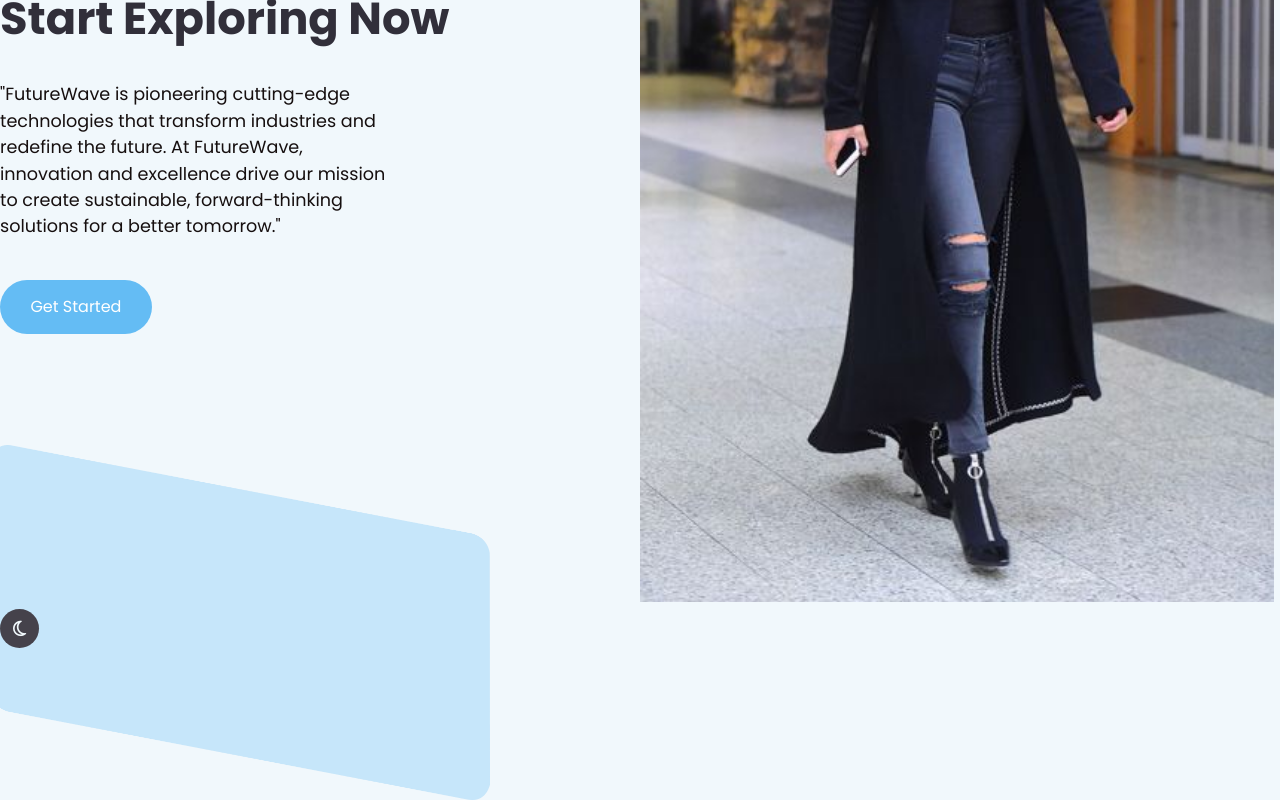
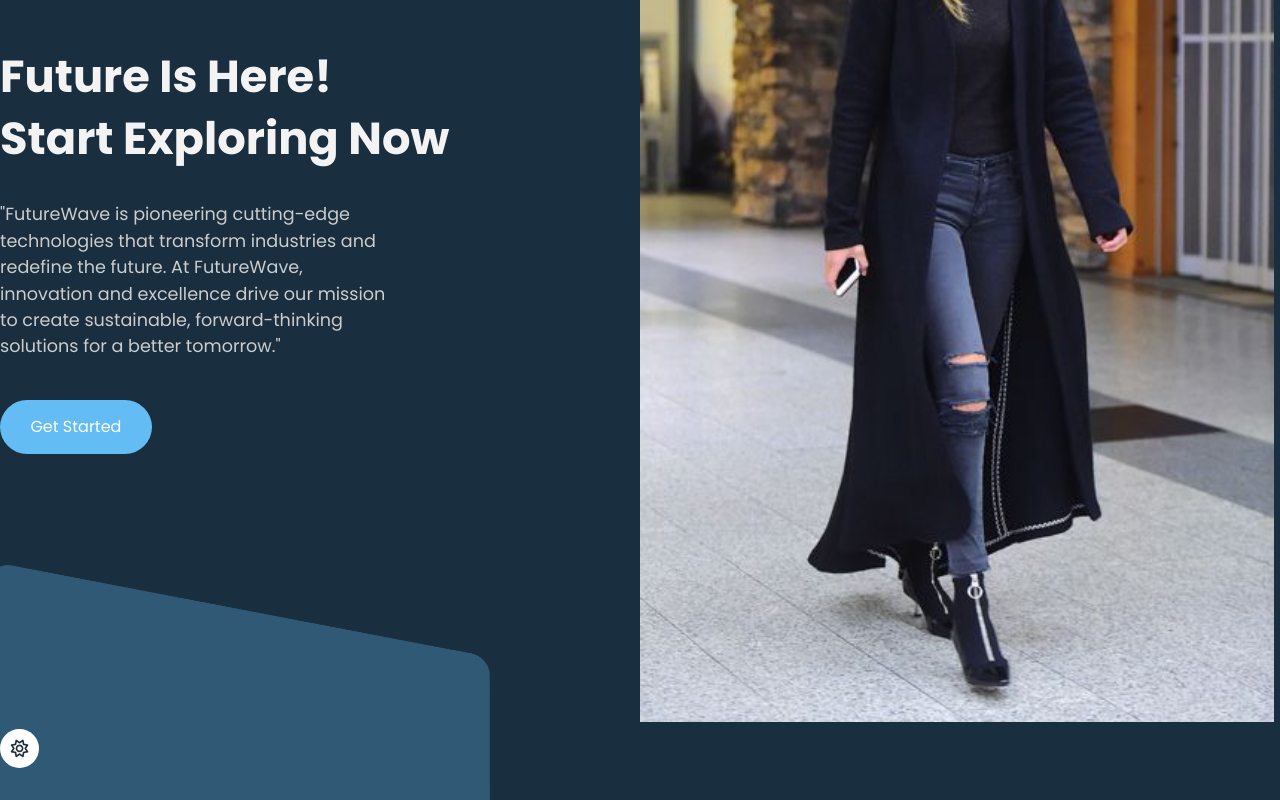
Before and after one commit to MUsmanAamir/PRODIGY_WD_01, a plain HTML site: page html landing page/index.html in a window 1280 px wide. Both pictures are taken after a click on the button 19 px from the left and 965 px from the top of the page. Shown: the part 337-1137 px from the top of the page. Drawn offline with Linux system fonts and the light colour scheme.

Commit message:
light/dark theme added

```diff
--- a/html landing page/app.js
+++ b/html landing page/app.js
@@ -0,0 +1,27 @@
+var toggle_btn = document.querySelector(".toggle-btn");
+var big_wrapper = document.querySelector(".big-wrapper");
+const main = document.querySelector("main");
+
+let dark = false;
+
+function toggleAnimation()
+{
+    //clone the big wrapper
+    dark=!dark;
+    console.log(dark);
+    let clone = big_wrapper.cloneNode(true);
+    if(dark)
+    {
+        clone.classList.remove("light");
+        clone.classList.add("dark");
+    }
+    else
+    {
+        clone.classList.remove("dark");
+        clone.classList.add("light");
+    }
+    clone.classList.add("copy");
+    main.appendChild(clone);
+}
+
+toggle_btn.addEventListener("click",toggleAnimation);
--- a/html landing page/index.html
+++ b/html landing page/index.html
@@ -10,7 +10,7 @@
   </head>
   <body>
    <main>
-    <div class="big-wrapper">
+    <div class="big-wrapper light">
       <img src="./img/shape.png" alt="" class="shape"/>
       <header>
         <div class="container">
@@ -27,7 +27,7 @@
                     <li><a href="#" class="btn">Sign Up</a></li>
                 </ul>
             </div>
-        </div>
+      </div>
     </header>
 
     <div class="showcase-area">
--- a/html landing page/style.css
+++ b/html landing page/style.css
@@ -1,7 +1,7 @@
 
 @import url('https://fonts.googleapis.com/css2?family=Poppins:ital,wght@0,100;0,200;0,300;0,400;0,500;0,600;0,700;0,800;0,900;1,100;1,200;1,300;1,400;1,500;1,600;1,700;1,800;1,900&display=swap');
 
-:root
+.light
 {
 --mainColor: #64bcf4;
 --hoverColor: #44a3de;
@@ -11,6 +11,17 @@
 --darkTwo: #45424b;
 --lightOne: #c77474;
 --LightTwo: #aaa;
+
+}
+.dark{
+--mainColor: #64bcf4;
+--hoverColor: #44a3de;
+--hoverColor2: #7760c0;
+--backgroundColor: #192e3e;
+--darkOne: #f3f3f3;
+--darkTwo: #fff;
+--lightOne: #ccc;
+--LightTwo: #e7e3e3;
 
 }
 *, *::before,*::after
@@ -117,7 +128,7 @@ header .container{
     line-height: 1.4;
 }
 #text{
-    color:#160f0f;
+    color:#ccc;
     font-size: 1.1rem;
     margin: 1.9rem 0 2.5rem;
     max-width:400px;
@@ -148,7 +159,20 @@ header .container{
 .toggle-btn i{
     line-height: 39px;
 }
-.toggle-btn i:last-child{
+
+.big-wrapper.light .toggle-btn i:last-child{
+    display:none;
+}
+
+.big-wrapper.light .toggle-btn i:first-child{
+    display:block;
+}
+
+.big-wrapper.dark .toggle-btn i:last-child{
+    display:block;
+}
+
+.big-wrapper.dark .toggle-btn i:first-child{
     display:none;
 }
 
@@ -160,3 +184,22 @@ header .container{
     left: -10px;
     opacity: 0.3;
 }
+
+.copy{
+    position: absolute;
+    top: 0;
+    left: 0;
+    z-index: 100;
+    animation: appear 1s 1 both;
+}
+
+@keyframes appear {
+   0%
+   {
+    clip-path: circle(30% at -25% -25%);
+   }
+   100%
+   {
+    clip-path: circle(150% at 0 0);
+   }
+}
```
